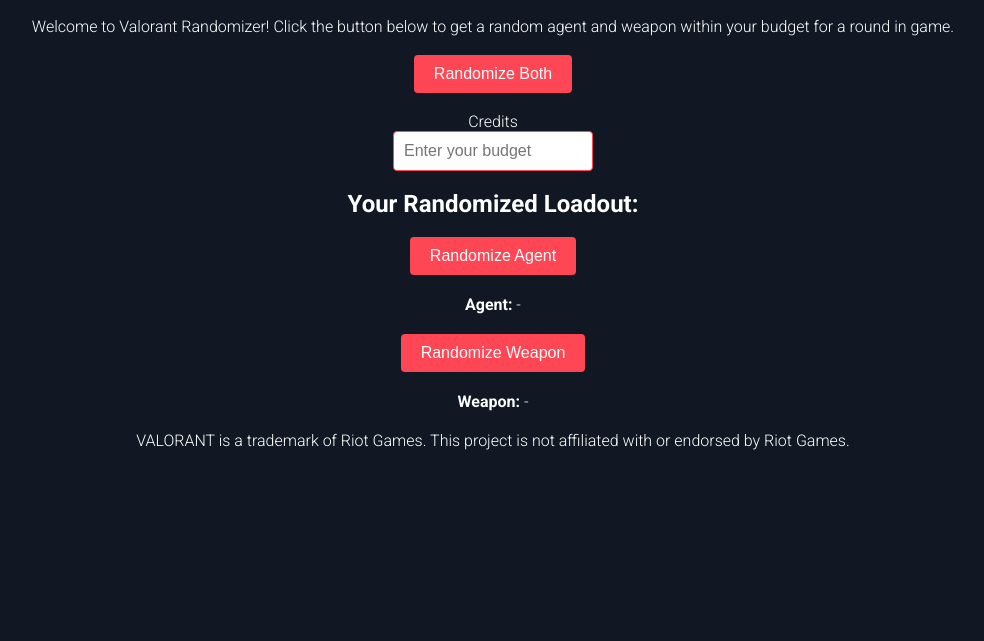
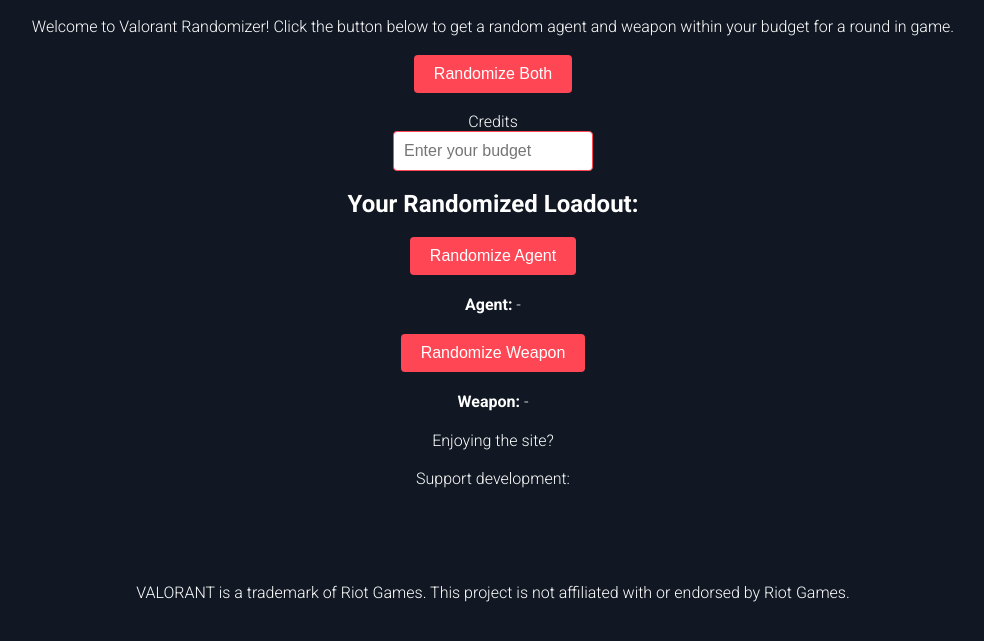
Before and after one commit to LudwigBooysen/ValorantRandomizer, a plain HTML site: page index.html in a window 1280 px wide. Shown: the part 89-730 px from the top of the page, without its empty margins (147-1131 px from the left). Drawn offline with Linux system fonts and the light colour scheme; no server answers.

Commit message:
Update index.html

```diff
--- a/index.html
+++ b/index.html
@@ -46,6 +46,16 @@
     <script src="scripts/script.js"></script>
 
     <footer>
+        Enjoying the site?
+
+        <br><br>
+
+        Support development:
+        <br><br>
+        <script type="text/javascript" src="https://cdnjs.buymeacoffee.com/1.0.0/button.prod.min.js" data-name="bmc-button" data-slug="ludwigbooyv" data-color="#BD5FFF" data-emoji="☕"  data-font="Cookie" data-text="Buy me a coffee" data-outline-color="#000000" data-font-color="#ffffff" data-coffee-color="#FFDD00" ></script>
+
+        <br><br><br><br>
+
         VALORANT is a trademark of Riot Games.
         This project is not affiliated with or endorsed by Riot Games.
     </footer>
```
